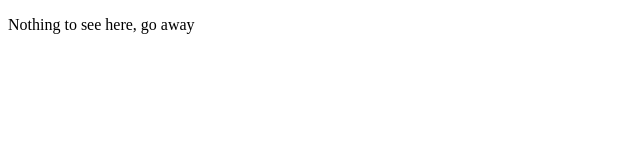
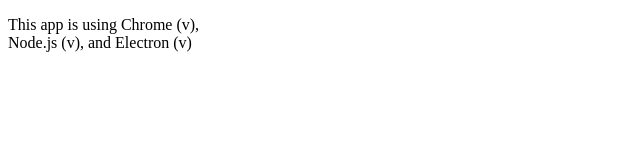
Before and after one commit to LeonardoMarcaccio/Elab2_IoT, an Electron app: page CarwashGUI/index.html in a window 800 px wide. Shown: the whole page, without its empty margins (0-640 px from the left). Drawn offline with Linux system fonts and the light colour scheme; no server answers.

Commit message:
Edited index

```diff
--- a/CarwashGUI/index.html
+++ b/CarwashGUI/index.html
@@ -2,9 +2,9 @@
 <html lang="EN">
     <head>
         <title>CarwashGUI</title>
-        <script src="./renderer.js"></script>
     </head>
     <body>
-        <p>Nothing to see here, go away</p>
+        <p id="info"></p>
     </body>
+    <script src="./renderer.js"></script>
 </html>
```
